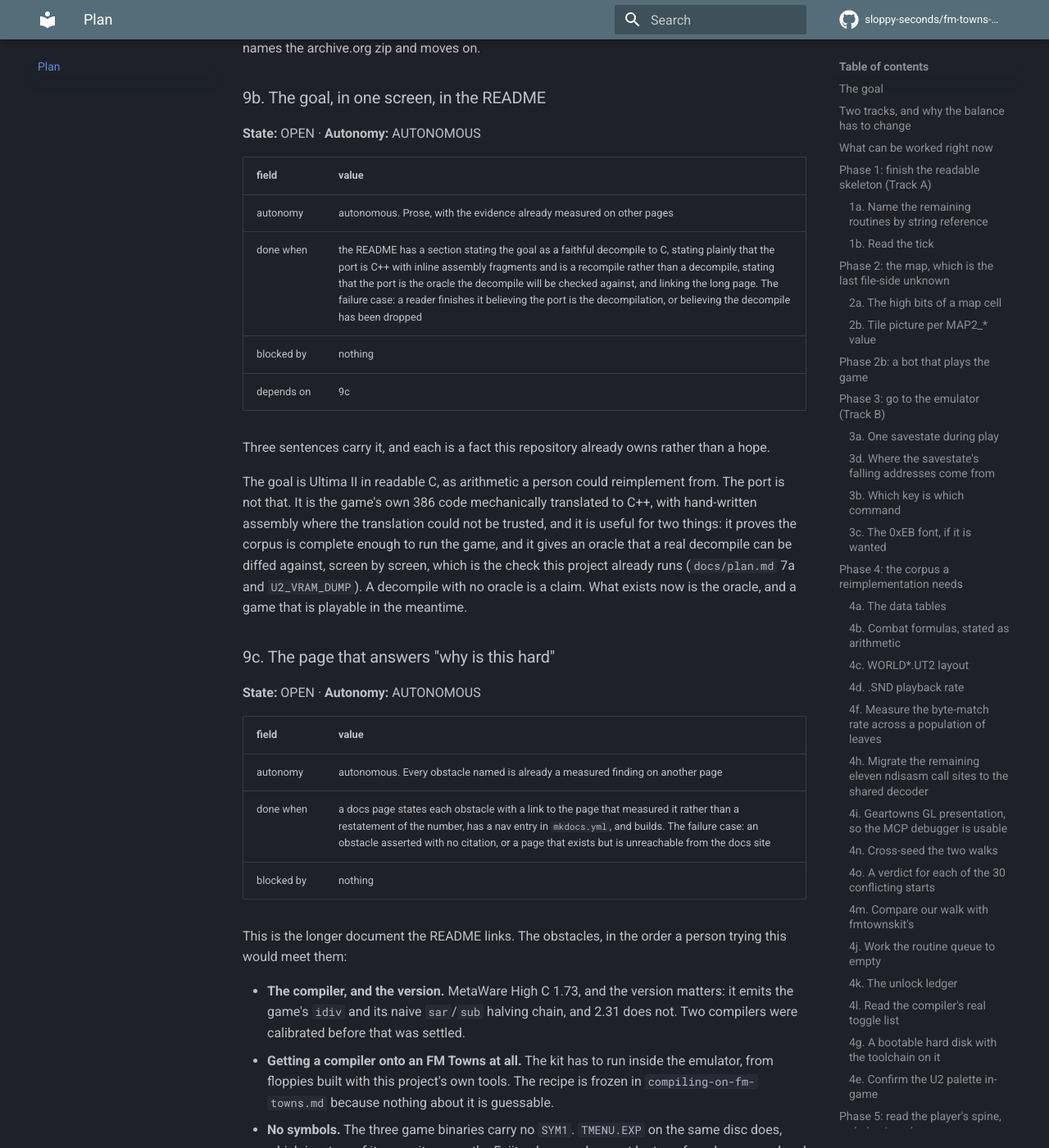
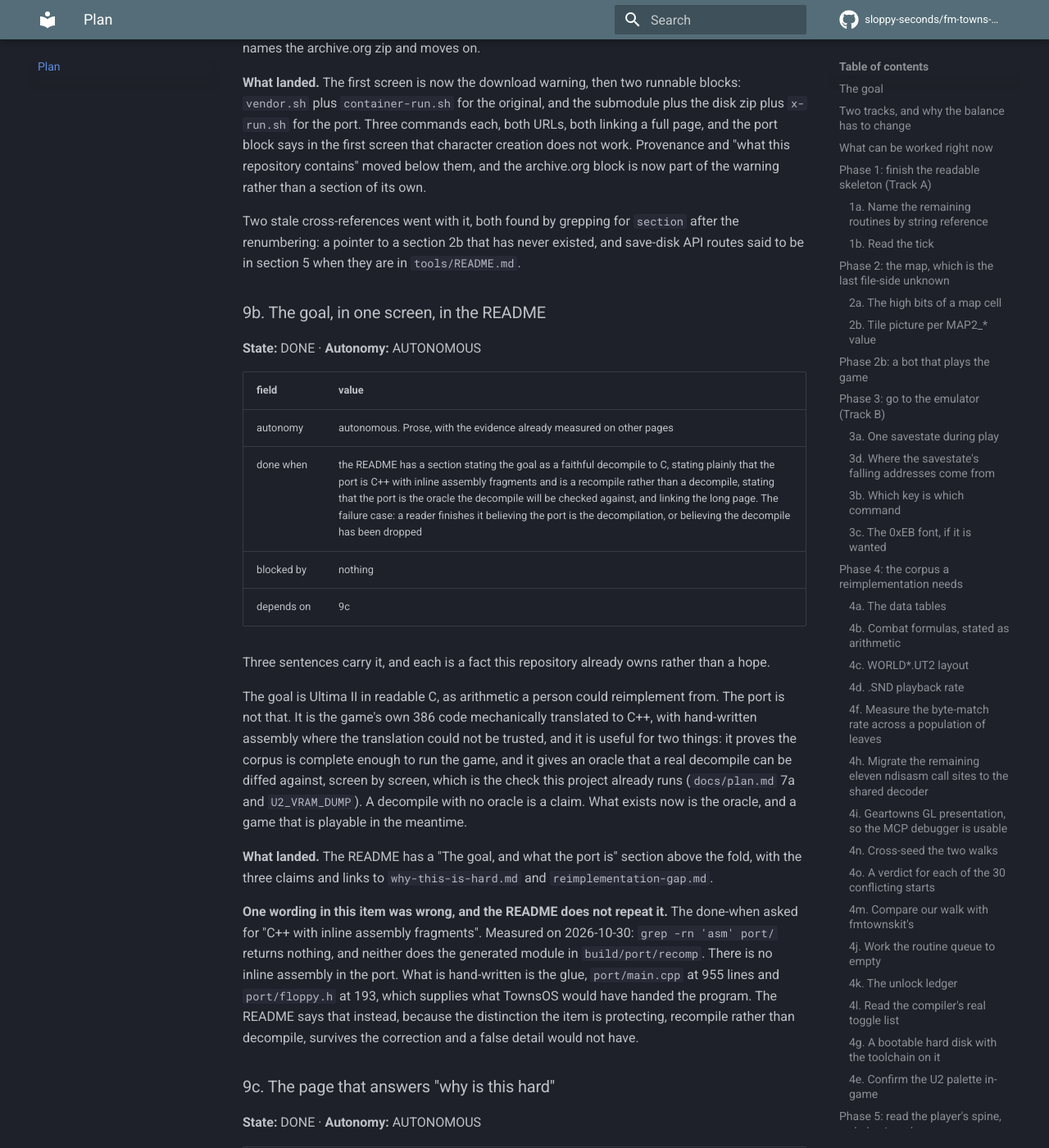
Before and after one commit to sloppy-seconds/fm-towns-ultima, an MkDocs documentation site: the page built from docs/plan.md, in a window 1280 px wide and 1400 px high, scrolled down 59609 px. Shown: the whole window at 82% size. Built offline with MkDocs 1.6.1 and Material for MkDocs 9.7.7, drawn with Linux system fonts in a browser that asks for light colours; comment, search, counter and statistics services are not loaded; some of the changed text lies outside the part shown.

Commit message:
The README's first screen is two quickstarts, and the goal has its own section
Plan items 9a, 9b and 9c.

The first screen is now the copyright warning and two runnable blocks, three commands
each, one for the emulated original and one for the port, with the URLs and the full
page for each. Provenance and "what this repository contains" moved below them. Two
stale cross-references went with the renumbering: a pointer to a section 2b that never
existed, and save-disk API routes said to live in section 5.

The goal section says the three things the item asked for, and corrects one of them.
The item's wording said the port is C++ with inline assembly fragments. It is not:
grep for asm in port/ and in the generated module both return nothing, so the README
says hand-written glue instead, which is what port/main.cpp and port/floppy.h are.

docs/why-this-is-hard.md is the long page it links. Nine obstacles in the order a
person meets them, each linked to the page that measured it rather than restating the
number. Two of the item's own bullets were wrong against those pages and the page
states the measurement: a majority of strongly-called targets do carry a frame
prologue, and no page owns the "88 seeds" figure, so it is not repeated.

```diff
--- a/docs/plan.md
+++ b/docs/plan.md
@@ -102,9 +102,9 @@
 | 7f Give the port a floppy drive | AUTONOMOUS | **done**, floppy, keyboard and screen, the title draws |
 | 7g Watch the port from another machine | AUTONOMOUS | **done**, a generic X container, the title draws in a browser |
 | 7h The port's kanji text | AUTONOMOUS | **done**, the font is on the disc rather than in a ROM, and the menu box VRAM matches the machine byte for byte |
-| 9a The README's first screen | AUTONOMOUS | **yes**, the commands already exist and were run |
-| 9b The goal, in the README, in one screen | AUTONOMOUS | not yet, waits on 9c |
-| 9c The page on why this is hard | AUTONOMOUS | **yes**, the evidence is already on other pages |
+| 9a The README's first screen | AUTONOMOUS | **done**, two quickstarts above the fold, the copyright warning with them |
+| 9b The goal, in the README, in one screen | AUTONOMOUS | **done**, the goal section, and the port named a recompile rather than a decompile |
+| 9c The page on why this is hard | AUTONOMOUS | **done**, `docs/why-this-is-hard.md`, nine obstacles each linked to the page that measured it |
 | 9d A port quickstart that starts from the download | AUTONOMOUS | **yes** |
 | 9e CI that proves the tree builds | AUTONOMOUS | **yes**, measured: the port links against a synthetic module |
 | 9f A release, and what may be in it | NEEDS A DECISION | no, three shapes and Paul picks one |
@@ -1994,7 +1994,7 @@
 
 ### 9a. The README's first screen: two quickstarts
 
-**State:** OPEN · **Autonomy:** AUTONOMOUS
+**State:** DONE · **Autonomy:** AUTONOMOUS
 
 | field | value |
 |---|---|
@@ -2011,9 +2011,18 @@
 **What must not move above the fold.** The copyright warning. The game is supplied by the reader, and a first screen
 that omits that invites somebody to ask where the download is. The quickstart names the archive.org zip and moves on.
 
+**What landed.** The first screen is now the download warning, then two runnable blocks: `vendor.sh` plus
+`container-run.sh` for the original, and the submodule plus the disk zip plus `x-run.sh` for the port. Three commands
+each, both URLs, both linking a full page, and the port block says in the first screen that character creation does not
+work. Provenance and "what this repository contains" moved below them, and the archive.org block is now part of the
+warning rather than a section of its own.
+
+Two stale cross-references went with it, both found by grepping for `section ` after the renumbering: a pointer to a
+section 2b that has never existed, and save-disk API routes said to be in section 5 when they are in `tools/README.md`.
+
 ### 9b. The goal, in one screen, in the README
 
-**State:** OPEN · **Autonomy:** AUTONOMOUS
+**State:** DONE · **Autonomy:** AUTONOMOUS
 
 | field | value |
 |---|---|
@@ -2031,9 +2040,19 @@
 (`docs/plan.md` 7a and `U2_VRAM_DUMP`). A decompile with no oracle is a claim. What exists now is the oracle, and a
 game that is playable in the meantime.
 
+**What landed.** The README has a "The goal, and what the port is" section above the fold, with the three claims and
+links to `why-this-is-hard.md` and `reimplementation-gap.md`.
+
+**One wording in this item was wrong, and the README does not repeat it.** The done-when asked for "C++ with inline
+assembly fragments". Measured on 2026-10-30: `grep -rn 'asm' port/` returns nothing, and neither does the generated
+module in `build/port/recomp`. There is no inline assembly in the port. What is hand-written is the glue, `port/main.cpp`
+at 955 lines and `port/floppy.h` at 193, which supplies what TownsOS would have handed the program. The README says
+that instead, because the distinction the item is protecting, recompile rather than decompile, survives the correction
+and a false detail would not have.
+
 ### 9c. The page that answers "why is this hard"
 
-**State:** OPEN · **Autonomy:** AUTONOMOUS
+**State:** DONE · **Autonomy:** AUTONOMOUS
 
 | field | value |
 |---|---|
@@ -2064,6 +2083,15 @@
   library would be identifiable, and there would be published tools expecting it. None of those helpers exist here,
   which is why a game-agnostic recompiler from another FM Towns project is what made this tractable.
 
+**What landed.** `docs/why-this-is-hard.md`, nine obstacles in the order a person meets them, each linked to the page
+that measured it and with no number copied forward. It is in the nav under "Where it stands" and the site builds strict.
+
+**Two bullets in this item were wrong and the page states the measurement instead.** The item said only a minority of
+functions open with `push ebp`. `docs/function-recovery.md` measured 142 of the 247 strongly-called targets carrying
+`55 8b ec`, so a majority of the frequently-called ones do, and the obstacle is that the rest are missed entirely and
+that the byte pair also occurs inside data. The item also asked for "88 seeds" as a figure, and no page owns that
+number, so the page cites the seed pages rather than repeating it.
+
 ### 9d. A port quickstart that starts from the download
 
 **State:** OPEN · **Autonomy:** AUTONOMOUS
--- a/mkdocs.yml
+++ b/mkdocs.yml
@@ -238,6 +238,7 @@
       - The decompilation loop: decompilation-loop.md
       - The decompilation plan: decompilation-plan.md
   - Where it stands:
+      - Why this is hard: why-this-is-hard.md
       - Reading the code: code-analysis.md
       - The consumable function: consumable-function.md
       - A source review of game meta-notes: u2-game-meta-analysis.md
```
Also changed, not shown: README.md (+61 -26 lines), docs/index.md (+1 -0 lines), docs/why-this-is-hard.md (added, +129 -0 lines).
